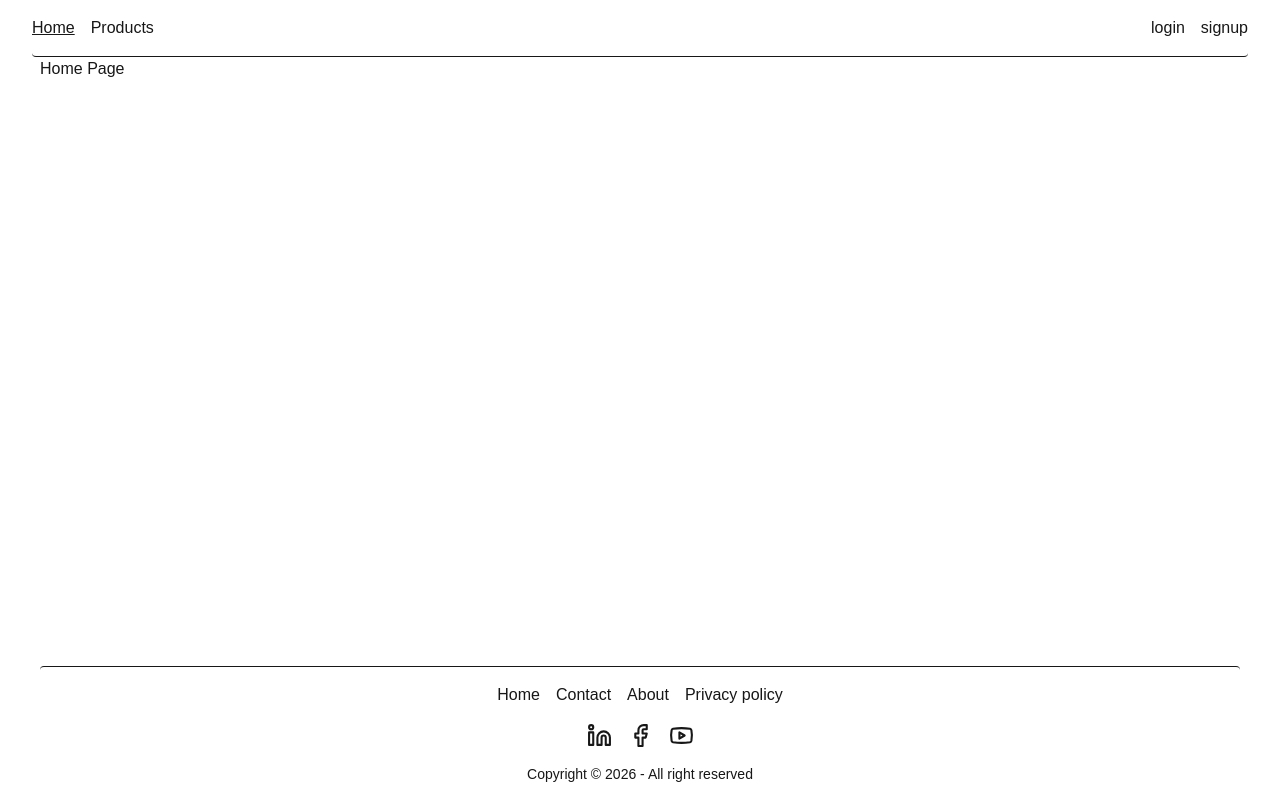
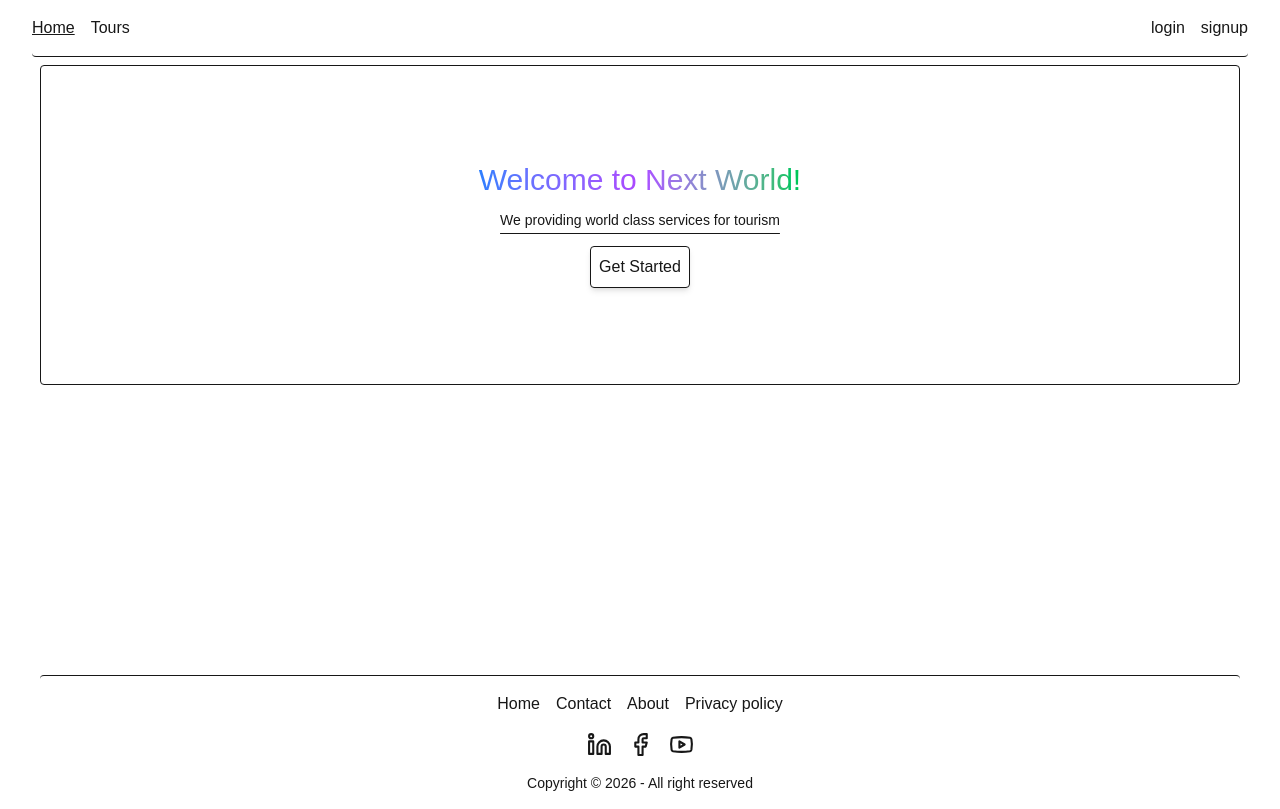
Before and after one commit to devpolas/scic-job-task, a Next.js app: page / in a window 1280 px wide. Built offline with nearby package versions, Linux system fonts and the light colour scheme.

Commit message:
build hero section

```diff
--- a/app/(auth)/layout.tsx
+++ b/app/(auth)/layout.tsx
@@ -3,7 +3,5 @@ export default function AuthLayout({
 }: {
   children: React.ReactNode;
 }) {
-  return (
-    <div className='flex justify-center items-center w-full'>{children}</div>
-  );
+  return <div className='flex justify-end pt-8'>{children}</div>;
 }
--- a/app/layout.tsx
+++ b/app/layout.tsx
@@ -29,11 +29,11 @@ export default function RootLayout({
       <body
         className={`${geistSans.variable} ${geistMono.variable} antialiased`}
       >
-        <main className='flex flex-col min-h-screen'>
+        <main className='min-h-screen'>
           <header>
             <Navbar />
           </header>
-          <div className='flex flex-1 px-10'>{children}</div>
+          <div className='px-10 min-h-[calc(100vh-190px)]'>{children}</div>
           <footer className='px-10'>
             <Footer />
           </footer>
--- a/app/page.tsx
+++ b/app/page.tsx
@@ -1,3 +1,9 @@
+import HeroSection from "@/components/homepage/hero";
+
 export default function page() {
-  return <div>Home Page</div>;
+  return (
+    <div>
+      <HeroSection />
+    </div>
+  );
 }
--- /dev/null
+++ b/components/homepage/hero.tsx
@@ -0,0 +1,27 @@
+import Link from "next/link";
+
+export default function HeroSection() {
+  return (
+    <div className='flex justify-center items-center mt-2 border rounded w-full min-h-[40vh]'>
+      <div>
+        <h1 className='bg-clip-text bg-linear-to-r from-blue-500 via-purple-500 to-green-500 text-transparent text-3xl'>
+          Welcome to Next World!
+        </h1>
+        <p className='mt-3 text-sm text-center underline underline-offset-8'>
+          We providing world class services for tourism
+        </p>
+        <div className='text-center'>
+          <Link href='/login'>
+            <button
+              type='button'
+              role='button'
+              className='shadow-md mt-4 p-2 border hover:border-dashed rounded hover:underline transition-all hover:-translate-y-0.5 active:translate-y-0 duration-150 hover:cursor-pointer'
+            >
+              Get Started
+            </button>
+          </Link>
+        </div>
+      </div>
+    </div>
+  );
+}
--- a/components/navbar/navbar.tsx
+++ b/components/navbar/navbar.tsx
@@ -7,7 +7,7 @@ export default function Navbar() {
       <div className='flex flex-row justify-between'>
         <div className='flex flex-row gap-4'>
           <NavLink href='/'>Home</NavLink>
-          <NavLink href='/products'>Products</NavLink>
+          <NavLink href='/products'>Tours</NavLink>
         </div>
         <div className='flex flex-row gap-4'>
           <NavAuthButtons />
```
